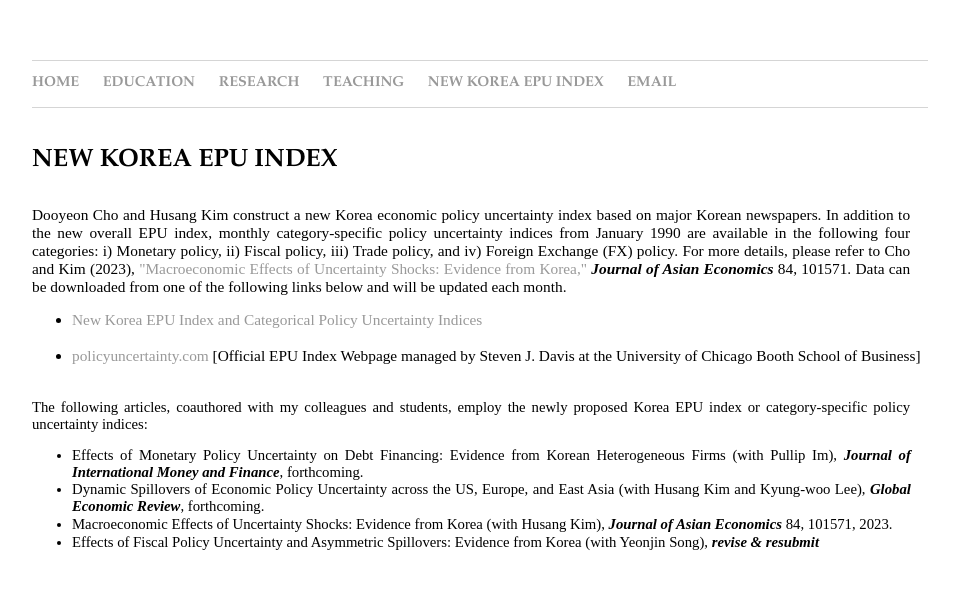
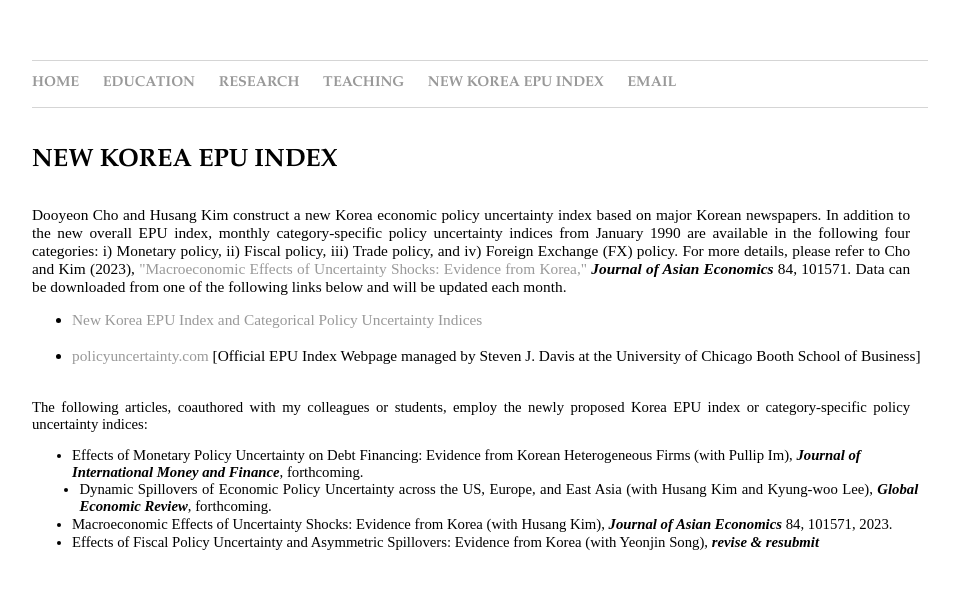
Before and after one commit to dooyeoncho/dooyeoncho.github.io, a Jekyll site: the page built from pages/new_korean_epu_index.html, in a window 1280 px wide. Shown: the top 589 px of the page, without its empty margins (160-1119 px from the left). Built offline with Jekyll 4.4.1, drawn with Linux system fonts in a browser that asks for light colours.

Commit message:
Update new_korean_epu_index.html

```diff
--- a/pages/new_korean_epu_index.html
+++ b/pages/new_korean_epu_index.html
@@ -30,11 +30,11 @@
 &nbsp;&nbsp;&nbsp;&nbsp;
 
 
-			<div><span>The following articles, coauthored with my colleagues and students, employ the newly proposed Korea EPU index or category-specific policy uncertainty indices:</span> &nbsp;
+			<div><span>The following articles, coauthored with my colleagues or students, employ the newly proposed Korea EPU index or category-specific policy uncertainty indices:</span> &nbsp;
 		<ul>
-			<span><li>Effects of Monetary Policy Uncertainty on Debt Financing: Evidence from Korean Heterogeneous Firms (with Pullip Im), <em property="italic"><b>Journal of International Money and Finance</b></em>, forthcoming.</li></span>
-			<span><li>Dynamic Spillovers of Economic Policy Uncertainty across the US, Europe, and East Asia (with Husang Kim and Kyung-woo Lee), <em property="italic"><b>Global Economic Review</b></em>, forthcoming.</li></span>
-			<span><li>Macroeconomic Effects of Uncertainty Shocks: Evidence from Korea (with Husang Kim), <em property="italic"><b>Journal of Asian Economics</b></em> 84, 101571, 2023.</li></span>
-                        <span><li>Effects of Fiscal Policy Uncertainty and Asymmetric Spillovers: Evidence from Korea (with Yeonjin Song), <em property="italic"><b>revise & resubmit</b></em></li></span>
+			<li>Effects of Monetary Policy Uncertainty on Debt Financing: Evidence from Korean Heterogeneous Firms (with Pullip Im), <em property="italic"><b>Journal of International Money and Finance</b></em>, forthcoming.</li>  &nbsp;
+			<span><li>Dynamic Spillovers of Economic Policy Uncertainty across the US, Europe, and East Asia (with Husang Kim and Kyung-woo Lee), <em property="italic"><b>Global Economic Review</b></em>, forthcoming.</li></span>  &nbsp;
+			<span><li>Macroeconomic Effects of Uncertainty Shocks: Evidence from Korea (with Husang Kim), <em property="italic"><b>Journal of Asian Economics</b></em> 84, 101571, 2023.</li></span>  &nbsp;
+                        <span><li>Effects of Fiscal Policy Uncertainty and Asymmetric Spillovers: Evidence from Korea (with Yeonjin Song), <em property="italic"><b>revise & resubmit</b></em></li></span>  &nbsp;
                 </ul>
-</div>&nbsp;&nbsp;&nbsp;&nbsp;&nbsp;&nbsp;
+</div>&nbsp;&nbsp;&nbsp;&nbsp;
```
